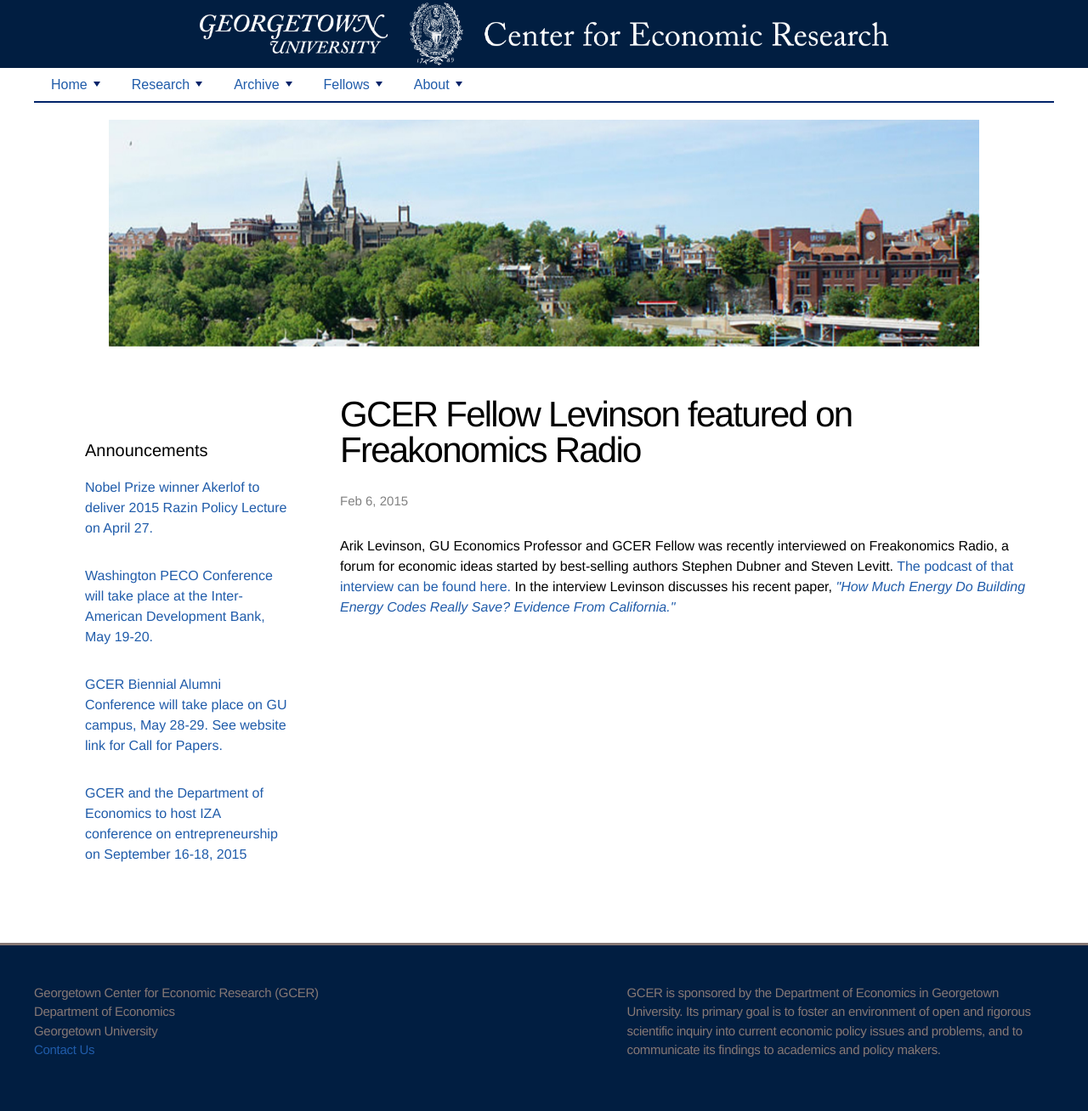
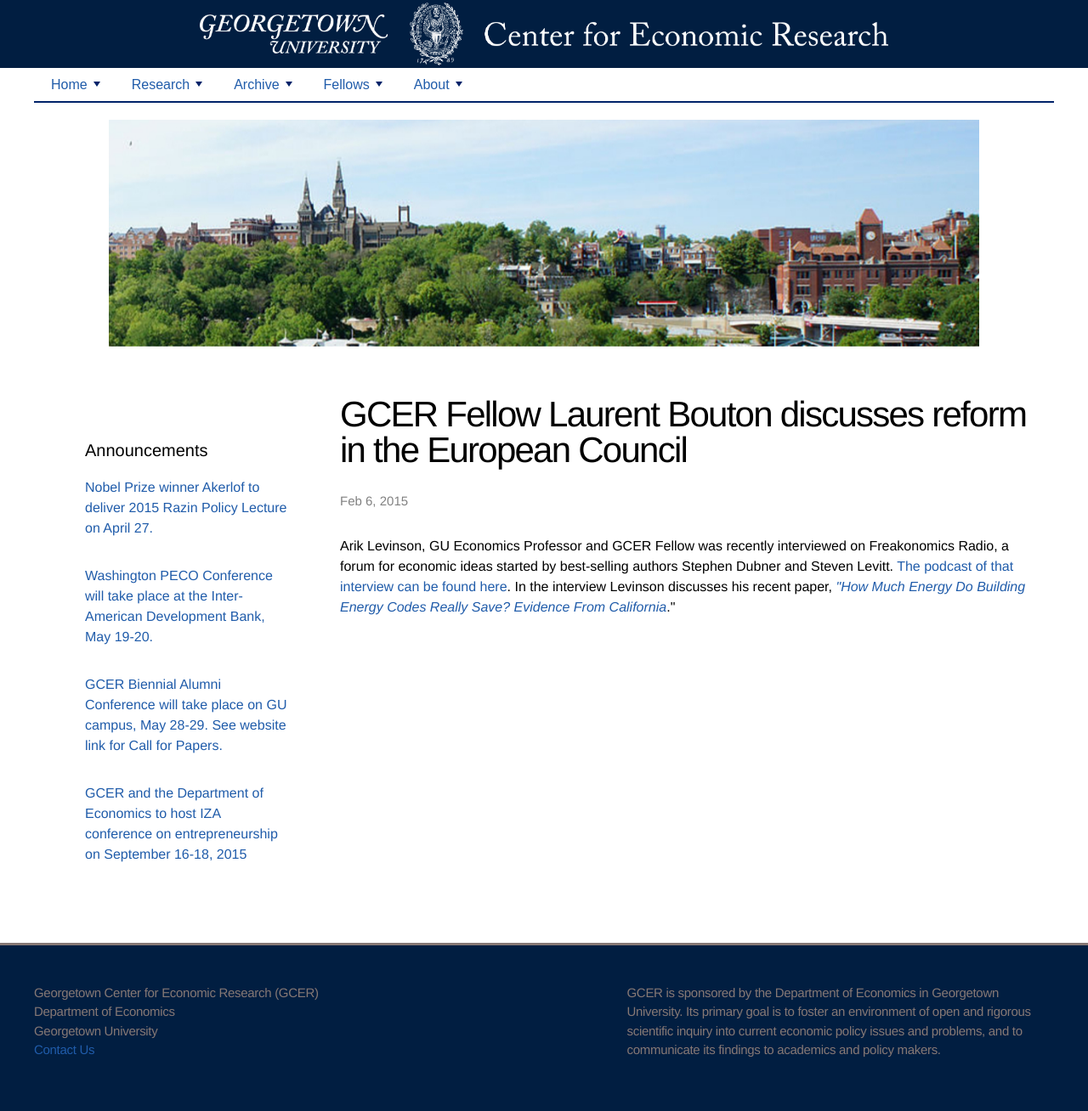
Before and after one commit to georgetown-econ/gcer, a Jekyll site: the page built from _posts/2015-02-06-gcer-fellow-levinson-featured-on-freakonomics-radio.html, in a window 1280 px wide. Shown: the whole page at 85% size. Built offline with Jekyll 4.4.1, drawn with Linux system fonts in a browser that asks for light colours.

Commit message:
Minor formatting of link

```diff
--- a/_posts/2015-02-06-gcer-fellow-levinson-featured-on-freakonomics-radio.html
+++ b/_posts/2015-02-06-gcer-fellow-levinson-featured-on-freakonomics-radio.html
@@ -1,7 +1,7 @@
 ---
 layout: post
 published: true
-title: GCER Fellow Levinson featured on Freakonomics Radio
+title: GCER Fellow Laurent Bouton discusses reform in the European Council
 ---
 
-<p> Arik Levinson, GU Economics Professor and GCER Fellow was recently interviewed on Freakonomics Radio, a forum for economic ideas started by best-selling authors Stephen Dubner and Steven Levitt@@@. <a href= "http://freakonomics.com/2015/02/05/how-efficient-is-energy-efficiency-a-new-freakonomics-radio-podcast/"> The podcast of that interview can be found here. </a> In the interview Levinson discusses his recent paper, <a href= "http://faculty.georgetown.edu/aml6/pdfs&zips/BuildingCodes.pdf">  <em>"How Much Energy Do Building Energy Codes Really Save? Evidence From California." </em> </a> </p>
+<p> Arik Levinson, GU Economics Professor and GCER Fellow was recently interviewed on Freakonomics Radio, a forum for economic ideas started by best-selling authors Stephen Dubner and Steven Levitt@@@. <a href= "http://freakonomics.com/2015/02/05/how-efficient-is-energy-efficiency-a-new-freakonomics-radio-podcast/"> The podcast of that interview can be found here</a>. In the interview Levinson discusses his recent paper, <a href= "http://faculty.georgetown.edu/aml6/pdfs&zips/BuildingCodes.pdf">  <em>"How Much Energy Do Building Energy Codes Really Save? Evidence From California</em></a>."</p>
```
